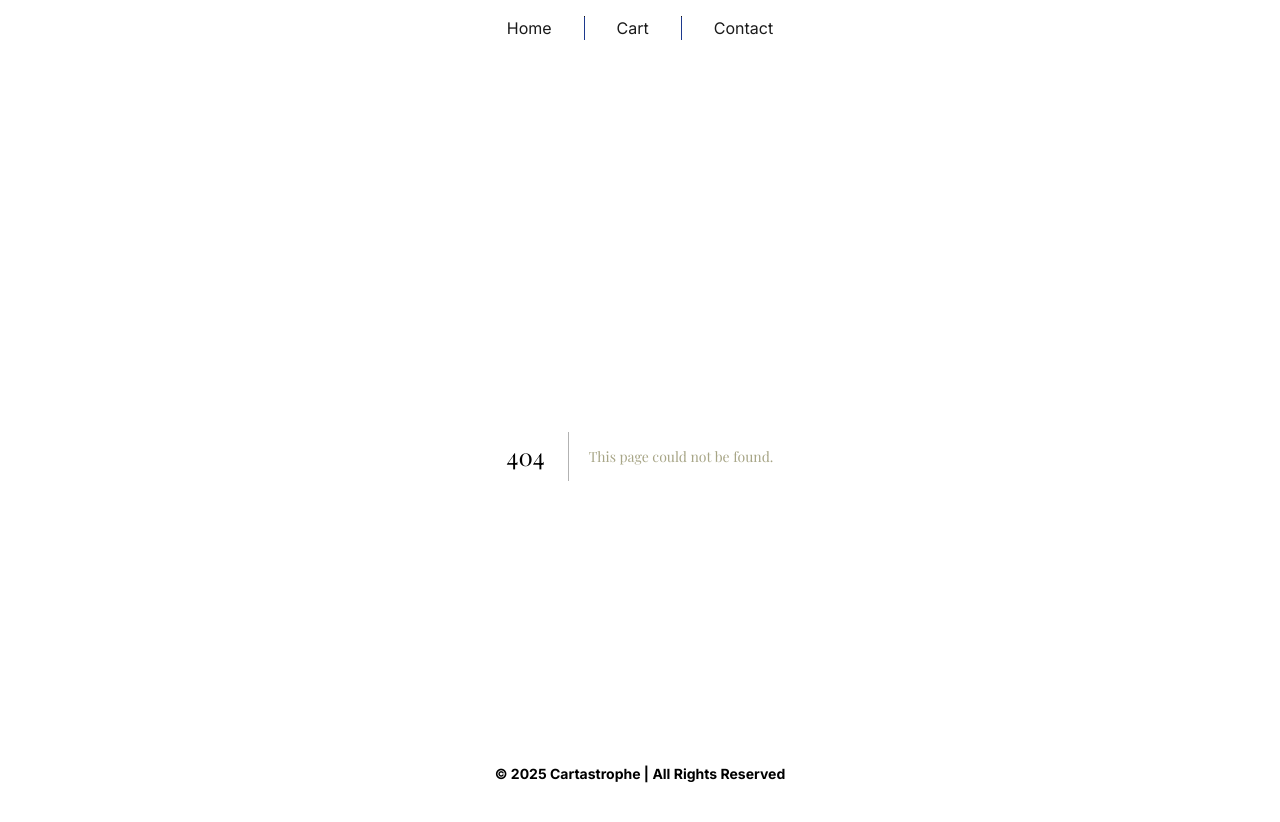
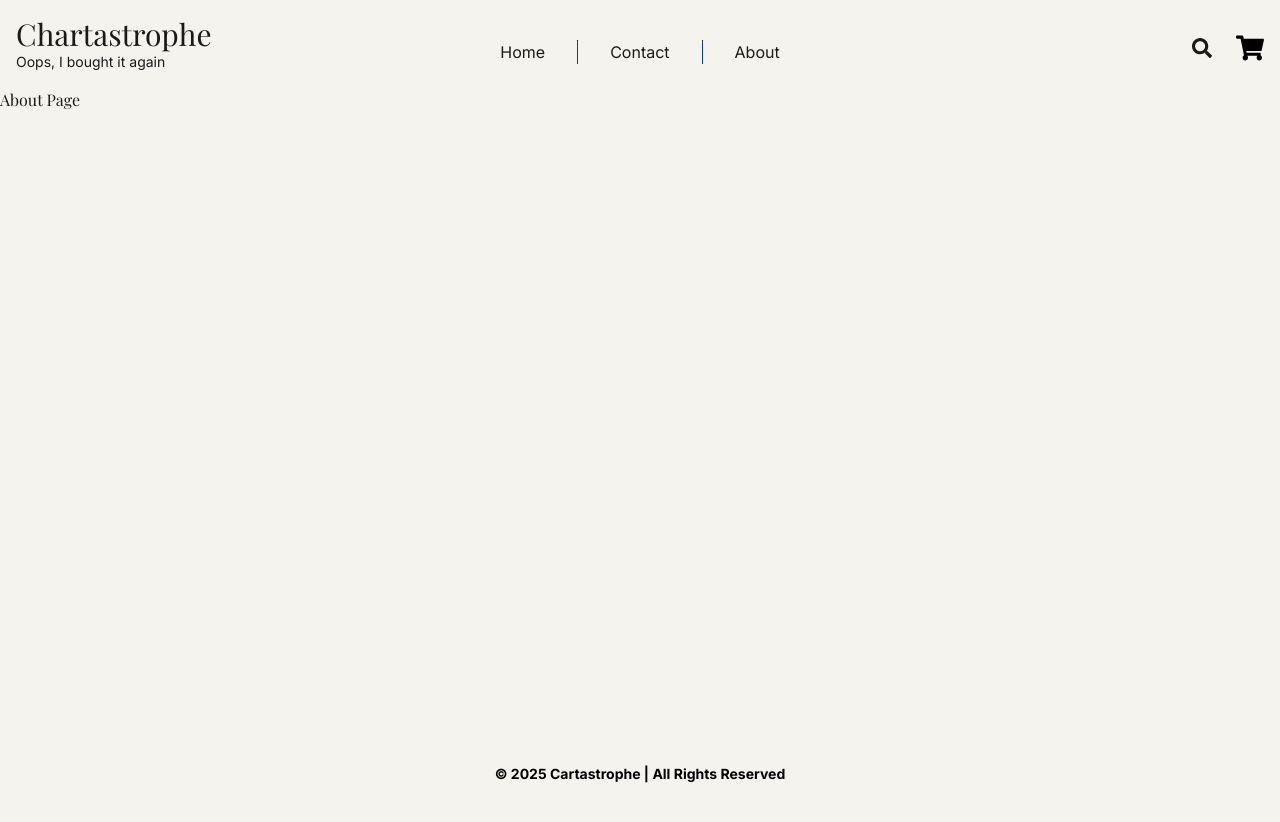
Before and after one commit to Andlie94/Cartastrophe-JSFW, a Next.js app: page /about in a window 1280 px wide. Before the commit this address had no page. Shown: the top 822 px of the page. After the commit the page ends 800 px from the top, so only its background shows below. Built offline with nearby package versions, Linux system fonts and the light colour scheme.

Commit message:
fixed and linkd header, added logo, icon and search input

```diff
--- /dev/null
+++ b/app/about/page.tsx
@@ -0,0 +1,11 @@
+"use client";
+
+import React from "react";
+
+export default function aboutPage() {
+  return (
+    <div>
+      <h1>About Page</h1>
+    </div>
+  );
+}
--- a/app/globals.css
+++ b/app/globals.css
@@ -11,6 +11,7 @@
 }
 h1, h2, h3, h4, h5, h6 {
   font-family: var(--font-playfair);
+  color: var(--textcolor);
 }
 
 h2, h3, h4, h5, h6 {
--- a/components/header.tsx
+++ b/components/header.tsx
@@ -1,22 +1,74 @@
-'use client';
+"use client";
 
-import Link from 'next/link';
-import { useState, useEffect, useRef } from 'react';
+import Link from "next/link";
+import { useState, useRef } from "react";
+import { FaShoppingCart, FaSearch } from "react-icons/fa";
 
+export const SearchButton = () => {
+  const [showInput, setShowInput] = useState(false);
+  const inputRef = useRef<HTMLInputElement>(null);
+
+  const handleClick = () => {
+    setShowInput(!showInput);
+    if (!showInput) {
+      setTimeout(() => inputRef.current?.focus(), 0);
+    }
+  };
+
+  return (
+    <div className="relative">
+      {!showInput && (
+        <button
+          onClick={handleClick}
+          className="p-2 rounded hover:bg-gray-200"
+        >
+          <FaSearch size={20} />
+        </button>
+      )}
+
+      {showInput && (
+        <div className="flex items-center space-x-2">
+          <input
+            ref={inputRef}
+            type="text"
+            placeholder="Search..."
+            className="p-2 border rounded shadow-md"
+          />
+          <button
+            onClick={handleClick}
+            className="p-2 rounded hover:bg-gray-200"
+          >
+            ✕
+          </button>
+        </div>
+      )}
+    </div>
+  );
+};
 
 export default function Header() {
-  const [open, setOpen] = useState(false);
-  const dropdownRef = useRef<HTMLDivElement>(null);
+  return (
+    <header>
+      <nav className="flex items-center p-4 text-custom">
+        <div className="flex-1 flex flex-col items-start">
+          <Link href="/">
+            <h1 className="text-3xl">Chartastrophe</h1>
+          </Link>
+          <p className="text-sm">Oops, I bought it again</p>
+        </div>
 
-  return (
-    <header className="">
+        <div className="flex space-x-8 mt-4">
+          <Link href="/" className="hover:underline">Home</Link>
+          <hr className="w-px h-6 bg-blue-900" />
+          <Link href="/contact" className="hover:underline">Contact</Link>
+          <hr className="w-px h-6 bg-blue-900" />
+          <Link href="/about" className="hover:underline">About</Link>
+        </div>
 
-      <nav className="flex justify-center space-x-8 p-4 text-custom">
-        <Link href="/" className="hover:underline">Home</Link>
-        <hr className="w-px h-6 bg-blue-900" />
-        <Link href="/cart" className="hover:underline">Cart</Link>  {/* se om vi har bruk for denne */}
-        <hr className="w-px h-6 bg-blue-900" />
-        <Link href="/contact" className="hover:underline">Contact</Link>
+        <div className="flex-1 flex justify-end items-center mt-2 space-x-4">
+          <SearchButton/>
+          <FaShoppingCart size={28} color="#000000" />
+        </div>
       </nav>
     </header>
   );
```
Also changed, not shown: package.json (+6 -5 lines), 1 other file (tests, documents, lock files or other folders).
